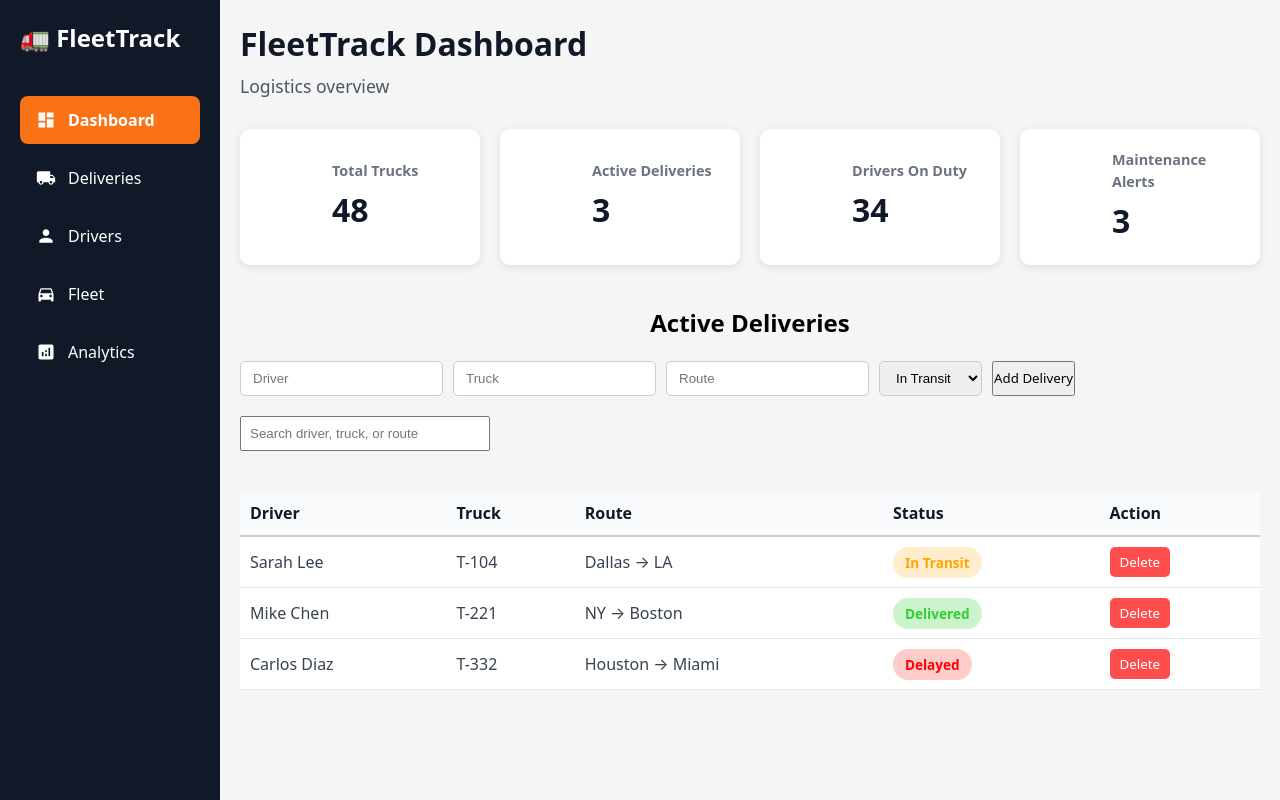
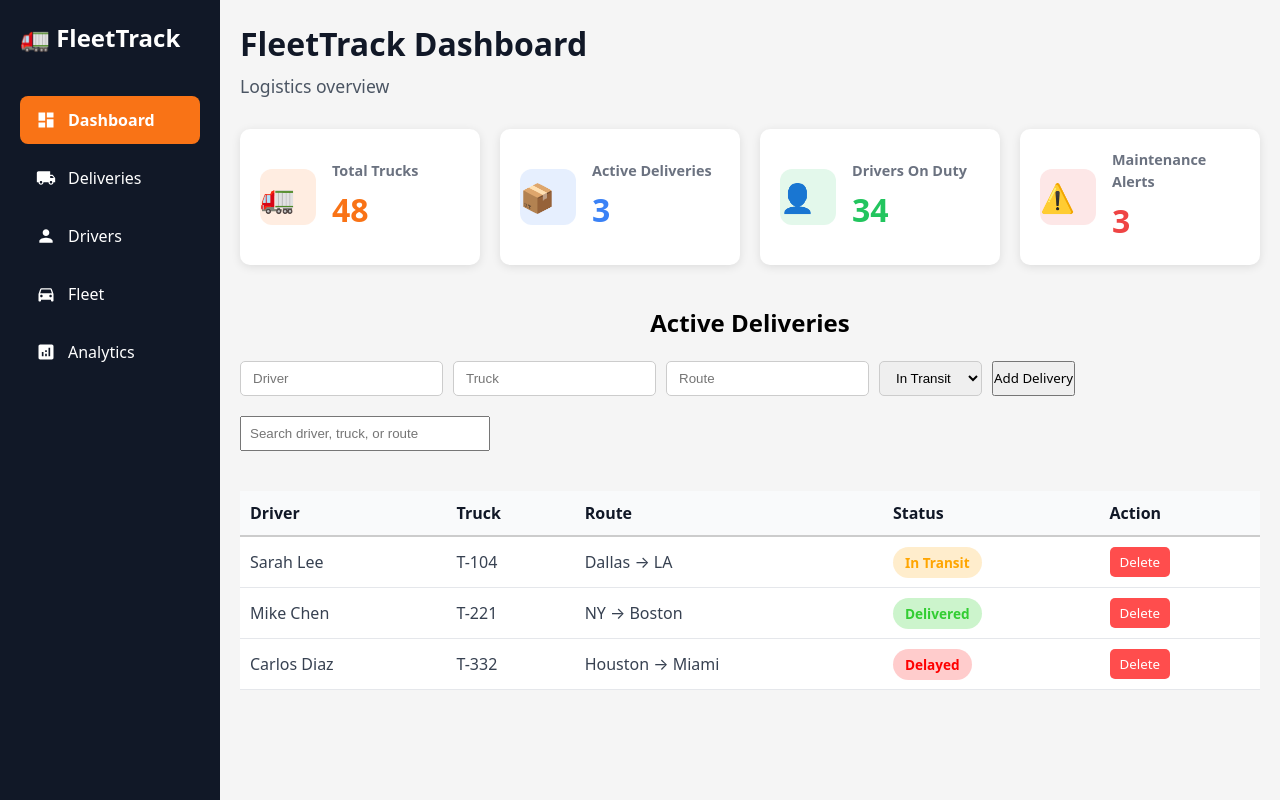
Before and after one commit to crispcodews/fleettrack, a React (Vite) app: page / in a window 1280 px wide. Built offline with nearby package versions, Linux system fonts and the light colour scheme.

Commit message:
Visual upgrade to StatsCards

```diff
--- a/src/components/StatsCard.jsx
+++ b/src/components/StatsCard.jsx
@@ -2,13 +2,32 @@ import '../styles/StatsCard.css';
 
 function StatsCard({ title, value, icon, color }) {
     return (
-        <div className="stat-card">
-            <div className="stat-card-icon" style={{ background: color + "20" }}>
+        <div style={{
+            background: "#ffffff",
+            padding: "20px",
+            borderRadius: "10px",
+            boxShadow: "0 2px 10px rgba(0, 0, 0, 0.1)",
+            minWidth: "200px",
+            flex: 1,
+            display: "flex",
+            alignItems: "center",
+            gap: "16px",
+        }}>
+            <div style={{
+                width: "56px",
+                height: "56px",
+                borderRadius: "12px",
+                background: color + "20",
+                display: "flex",
+                alignItems: "center",
+                fontSize: "28px",
+                flexShrink: 0,
+            }}>
                 {icon}
             </div>
             <div>
-                <h3 className="stat-card-title">{title}</h3>
-                <h1 className="stat-card-value" style={{ color: color}}>{value}</h1>
+                <h3 style={{ margin: 0, color: "#6b7280", fontSize: "0.9rem" }}>{title}</h3>
+                <h1 style={{ margin: "4px 0 0 0", color: color, fontSize: "2rem" }}>{value}</h1>
             </div>
         </div>
     );
--- a/src/pages/Dashboard.jsx
+++ b/src/pages/Dashboard.jsx
@@ -18,10 +18,10 @@ function Dashboard() {
       </div>
 
       <div className="stats-grid">
-        <StatsCard title="Total Trucks" value="48" />
-        <StatsCard title="Active Deliveries" value={deliveries.length} />
-        <StatsCard title="Drivers On Duty" value="34" />
-        <StatsCard title="Maintenance Alerts" value="3"/>
+        <StatsCard title="Total Trucks" value="48" icon="🚛" color="#f97316" />
+        <StatsCard title="Active Deliveries" value={deliveries.length}  icon="📦" color="#3b82f6" />
+        <StatsCard title="Drivers On Duty" value="34" icon="👤" color="#22c55e" />
+        <StatsCard title="Maintenance Alerts" value="3" icon="⚠️" color="#ef4444" />
       </div>
 
       <DeliveryTable deliveries={deliveries} setDeliveries={setDeliveries} />
```
